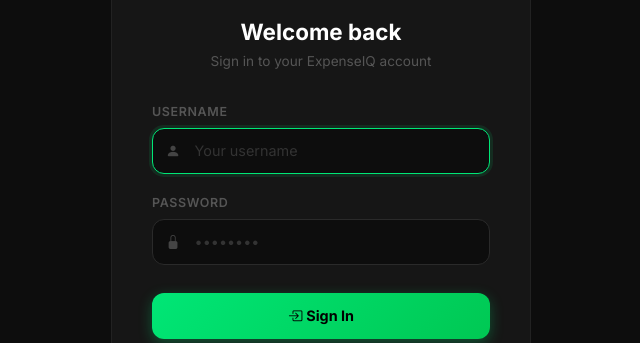
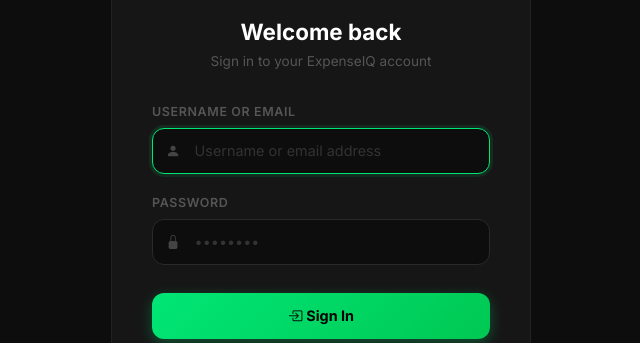
Before and after one commit to harishampati/expense-tracker, a Flask app: page /login in a window 1280 px wide. Shown: the part 257-600 px from the top of the page, without its empty margins (319-959 px from the left). Run offline with Flask 3, Linux system fonts and the light colour scheme.

Commit message:
Fix login to accept username or email
Co-Authored-By: Claude Sonnet 4.6 <noreply@anthropic.com>

```diff
--- a/app.py
+++ b/app.py
@@ -144,7 +144,7 @@ def login():
         username = request.form.get("username","").strip()
         password = request.form.get("password","").strip()
         db = get_db()
-        user = db.execute("SELECT * FROM users WHERE username=?", (username,)).fetchone()
+        user = db.execute("SELECT * FROM users WHERE username=? OR email=?", (username, username)).fetchone()
         if not user or not check_password_hash(user["password"], password):
             flash("Invalid username or password.", "danger")
             return render_template("login.html", form=request.form)
--- a/templates/login.html
+++ b/templates/login.html
@@ -23,10 +23,10 @@
 
     <form method="post" action="{{ url_for('login') }}" novalidate>
       <div class="form-group">
-        <label class="form-label-fancy">Username</label>
+        <label class="form-label-fancy">Username or Email</label>
         <div class="input-fancy">
           <i class="bi bi-person-fill input-icon"></i>
-          <input type="text" name="username" class="input-field" placeholder="Your username" required autofocus>
+          <input type="text" name="username" class="input-field" placeholder="Username or email address" required autofocus>
         </div>
       </div>
       <div class="form-group">
```
